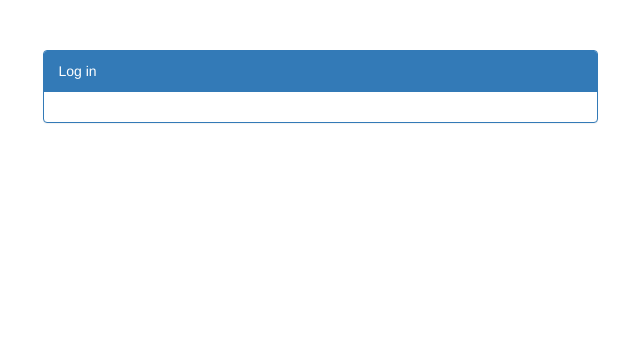
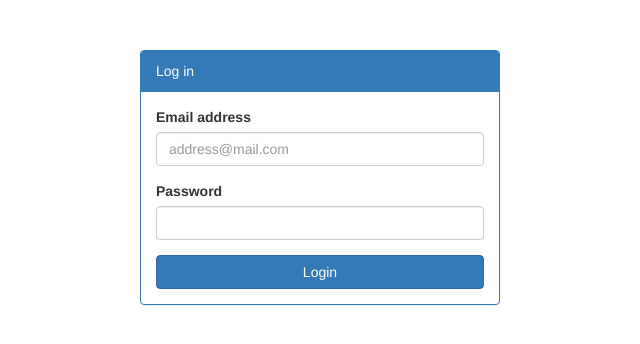
Before and after one commit to andrewregan/ticket-tracker, a PHP site: page /login in a window 1280 px wide. Shown: the part 51-395 px from the top of the page, without its empty margins (320-960 px from the left). Run offline with PHP 8.4, Linux system fonts and the light colour scheme.

Commit message:
Design login page

```diff
--- a/public_html/login/index.php
+++ b/public_html/login/index.php
@@ -18,10 +18,19 @@
 
     <div class="container" id="content">
       <div class="row">
-        <div class="col-md-offset-3 col-md-6">
+        <div class="col-md-offset-4 col-md-4">
           <div class="panel panel-primary">
             <div class="panel-heading">Log in</div>
             <div class="panel-body">
+              <div class="form-group">
+                <label for="loginEmail">Email address</label>
+                <input class="form-control" id="loginEmail" type="email" placeholder="address@mail.com">
+              </div>
+              <div class="form-group">
+                <label for="loginPassword">Password</label>
+                <input class="form-control" id="loginPassword" type="password">
+              </div>
+              <a class="btn btn-primary btn-block" id="loginButton">Login</a>
             </div>
           </div>
         </div>
```
